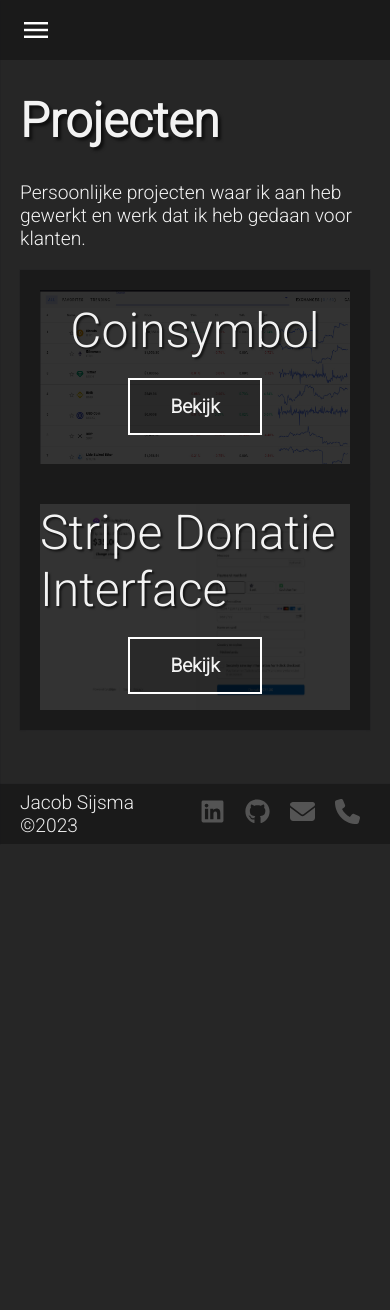
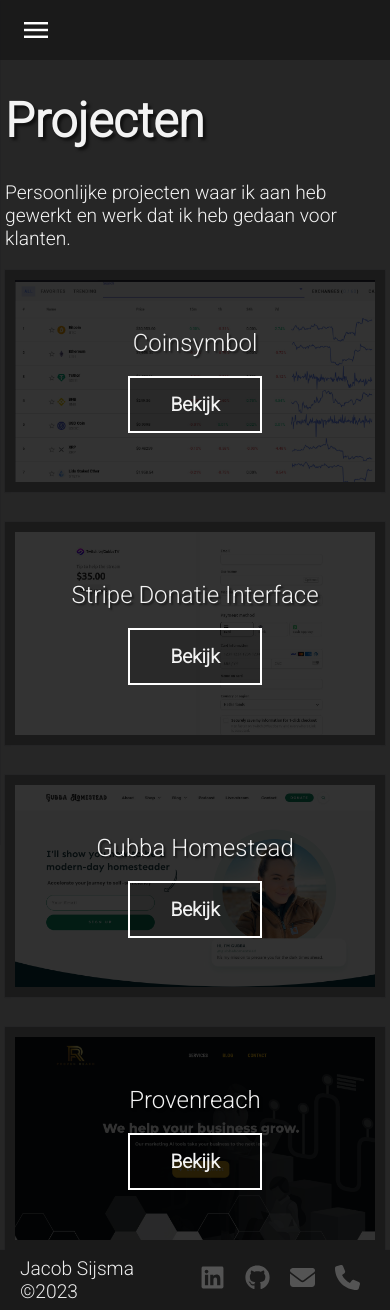
Before and after one commit to Canepaper/personal-nuxt, a Nuxt app: page /projects in a window 390 px wide. Before the commit the page ends 844 px from the top, so only its background shows below. Built offline with nearby package versions, Linux system fonts and the light colour scheme.

Commit message:
css grid demos

```diff
--- a/assets/css/main.scss
+++ b/assets/css/main.scss
@@ -31,8 +31,6 @@ body {
     color: $page !important;
 }
 
-
-
 .socials {
 	display: flex;
 	margin: 5px 0px;
@@ -49,3 +47,17 @@ body {
 		position: relative;
 	}
 }
+
+.demos {
+	display: grid;
+	grid-template-columns: repeat(1, 1fr);
+	gap: 30px;
+}
+
+@media screen and (min-width: 1800px) {
+	.demos {
+		display: grid;
+		grid-template-columns: repeat(2, 1fr) !important;
+		gap: 30px;
+	}
+}
--- a/components/Demo.vue
+++ b/components/Demo.vue
@@ -8,10 +8,8 @@
 						{{ data.title[language] }}
 					</div>
 					<div v-if="data.href">
-						<a :href="data.link" target="_blank" class="demo-button"
-							v-if="language == 'en'">Visit</a>
-						<a :href="data.link" target="_blank" class="demo-button"
-							v-if="language == 'nl'">Bekijk</a>
+						<a :href="data.link" target="_blank" class="demo-button" v-if="language == 'en'">Visit</a>
+						<a :href="data.link" target="_blank" class="demo-button" v-if="language == 'nl'">Bekijk</a>
 					</div>
 
 					<div v-else>
@@ -67,7 +65,6 @@ export default {
 <style lang="scss" scoped>
 .demo {
 	padding: 20px;
-	width: 100%;
 	background: $dark;
 	@include card;
 
@@ -108,7 +105,7 @@ export default {
 		}
 
 		.demo-title {
-			font-size: 3rem;
+			font-size: 2.5rem;
 			text-shadow: 2px 2px 2px rgba(0, 0, 0, 0.6);
 			margin-bottom: 1.2rem;
 		}
@@ -120,6 +117,7 @@ export default {
 			justify-content: center;
 			background: rgba(0, 0, 0, 0.6);
 			width: 25%;
+			// min-width: 300px;
 			height: 100%;
 			font-size: 1.2rem;
 			text-shadow: 2px 2px 2px rgba(0, 0, 0, 0.6);
@@ -136,23 +134,47 @@ export default {
 		}
 
 		.demo-button {
+			display: block;
+			box-sizing: border-box;
 			background: rgba(0, 0, 0, 0.2);
 			border: 2px solid rgba(255, 255, 255, 1);
-			display: block;
 			color: $page;
 			font-weight: bold;
 			cursor: pointer;
 			font-size: 1.2rem;
 			padding: 15px 40px;
-			margin-bottom: 1rem;
-			transition: all 0.2s ease-in-out;
+			// transition: all 0.2s ease-in-out;
 			user-select: none;
 
 			&:hover {
-				background: rgba(0, 0, 0, 0.5);
-				border: 2px solid rgba(255, 255, 255, 0.8);
+				background: $active-color;
+				border: none;
+				border: 2px solid $active-color;
+				// border: 2px solid rgba(255, 255, 255, 0.8);
 			}
 		}
 	}
 }
+
+@media screen and (max-width: 768px) {
+	.demo {
+		padding: 10px;
+
+		.demo-picture {
+
+			&:hover {
+				.demo-description {
+					right: -25%;
+					opacity: 0;
+				}
+			}
+
+			.demo-title {
+				font-size: 1.5rem;
+			}
+
+
+		}
+	}
+}
 </style>
--- a/components/FullscreenPage.vue
+++ b/components/FullscreenPage.vue
@@ -61,4 +61,10 @@
         padding: 0px 20px;
     }
 }
+
+@media (max-width: 768px) {
+	.page-content {
+		padding: 0px 5px;
+	}
+}
 </style>
--- a/components/Menu.vue
+++ b/components/Menu.vue
@@ -215,7 +215,7 @@ export default {
 
 <style lang="scss" scoped>
 .router-link-active {
-	color: $link-color !important;
+	color: $active-color !important;
 }
 
 .menu {
@@ -387,7 +387,7 @@ nav {
 
 	a:hover {
 		color: $active-color !important;
-		margin-left: 5px;
+		// margin-left: 5px;
 	}
 }
 
--- a/pages/projects.vue
+++ b/pages/projects.vue
@@ -3,9 +3,8 @@
     <p v-if="language == 'en'">Personal projects I've worked on and work I've done for clients.</p>
     <p v-if="language == 'nl'">Persoonlijke projecten waar ik aan heb gewerkt en werk dat ik heb gedaan voor klanten.</p>
 
-
-    <div class="demos" v-for="project in projects">
-        <Demo :data="project"></Demo>
+    <div class="demos">
+        <Demo :data="project" v-for="project in projects"></Demo>
     </div>
 
 </template>
@@ -75,6 +74,36 @@ export default {
 
                     image: "stripe.jpg"
                 },
+                {
+                    title: {
+                        en: "Gubba Homestead",
+                        nl: "Gubba Homestead"
+                    },
+
+                    description: {
+                        en: "Job for a client that integrates wordpress and shopify seamlessly",
+                        nl: "Een taak voor een client die wordpress en shopify naadloos integreerd"
+                    },
+
+                    link: "https://gubbahomestead.com/",
+
+                    image: "gubbahomestead.jpg"
+                },
+                {
+                    title: {
+                        en: "Provenreach",
+                        nl: "Provenreach"
+                    },
+
+                    description: {
+                        en: "This was a website I made for an online marketing consulting agency, it's made in basic wordpress by request",
+                        nl: "Dit was een website die ik heb gemaakt voor een online marketingadviesbureau, op verzoek gemaakt in standaard WordPress"
+                    },
+
+                    link: "https://provenreach.com/",
+
+                    image: "provenreach.jpg"
+                }
             ]
         }
     }
```
Also changed, not shown: public/images/gubbahomestead.jpg (added), public/images/provenreach.jpg (added).
